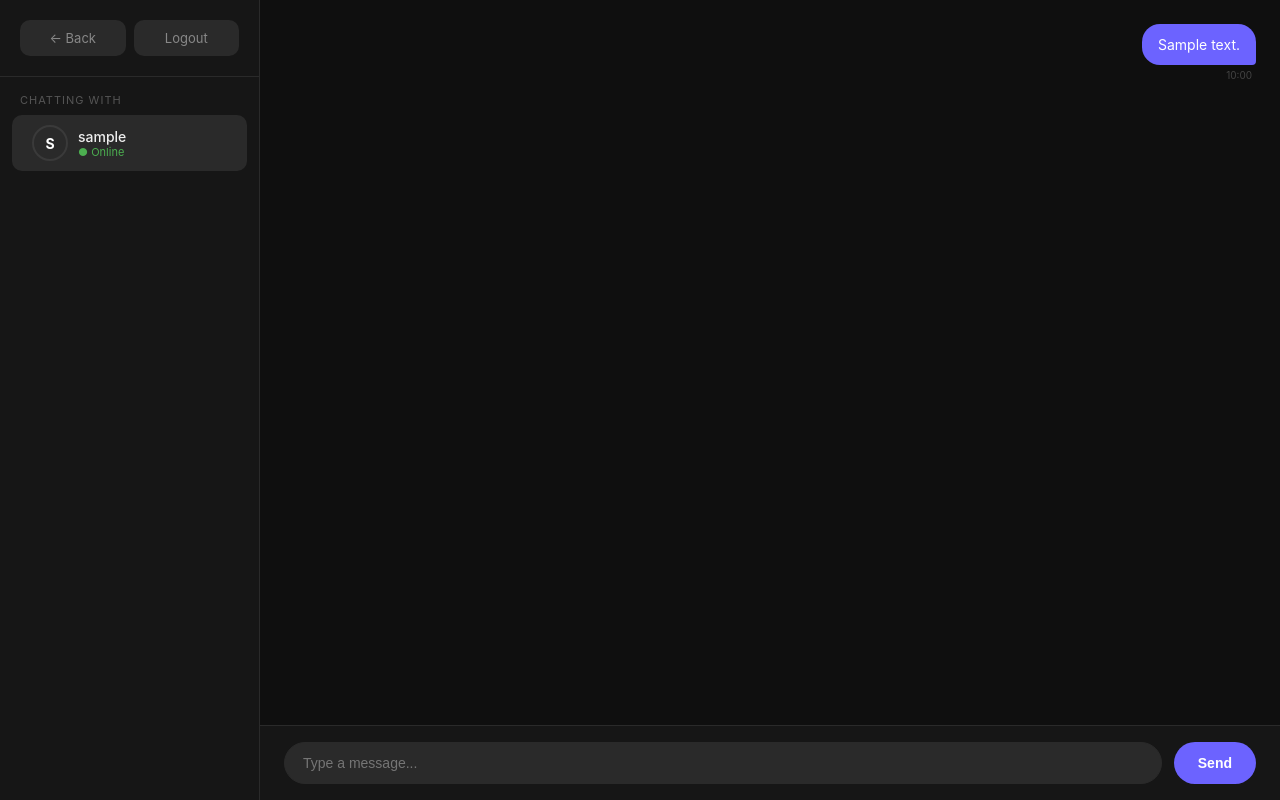
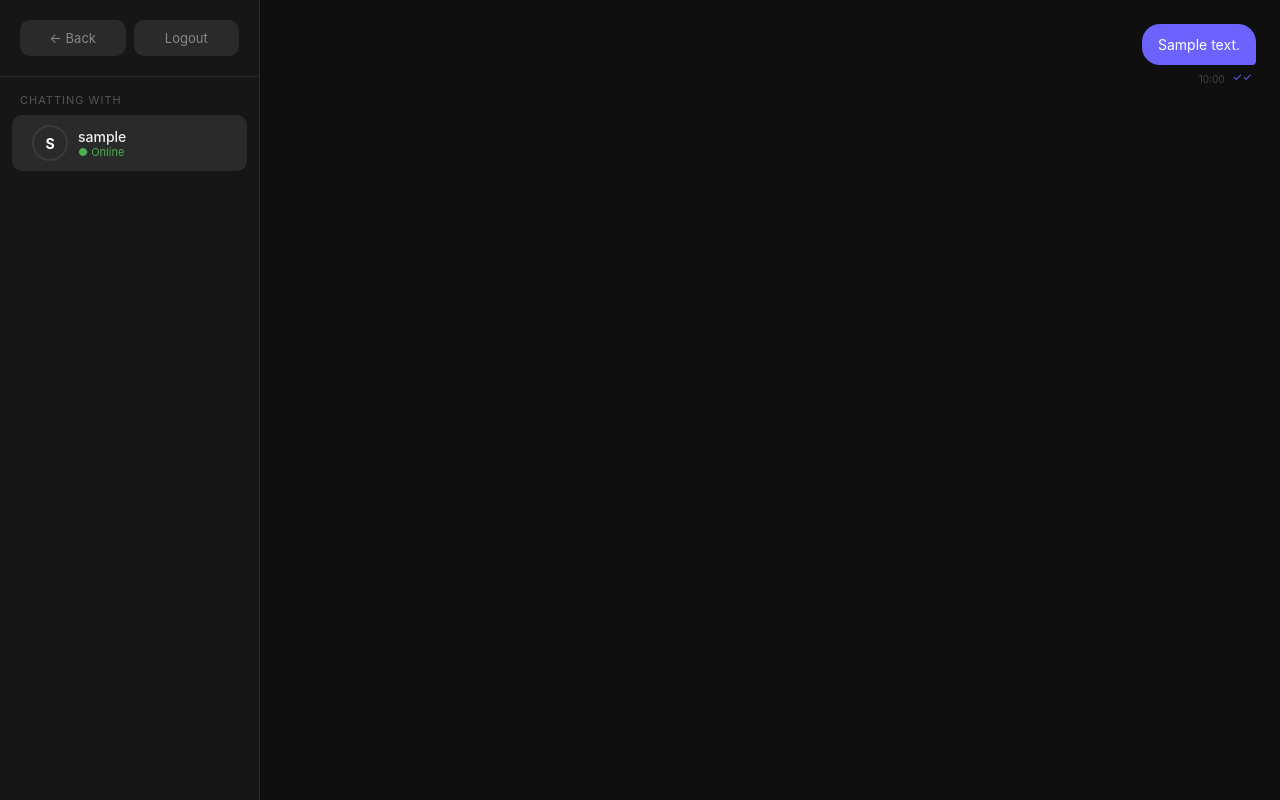
Before and after one commit to faridullah77/messaging-app, a Flask app: page /chat/1 in a window 1280 px wide. Run offline with Flask 3, Linux system fonts and the light colour scheme; a user stored in the database is signed in; tables that the repository leaves empty hold one stand-in row (values such as "Sample post"); some libraries are stand-ins or nearby versions.

Commit message:
Add message seen/delivered ticks

```diff
--- a/app.py
+++ b/app.py
@@ -207,7 +207,8 @@ def handle_message(data):
     msg = Message(
         sender_id=current_user.id,
         receiver_id=receiver_id,
-        content=content
+        content=content,
+        is_read=False
     )
     db.session.add(msg)
     db.session.commit()
@@ -215,13 +216,25 @@ def handle_message(data):
         'message': content,
         'sender': current_user.username,
         'sender_id': current_user.id,
-        'timestamp': msg.timestamp.strftime('%H:%M')
+        'timestamp': msg.timestamp.strftime('%H:%M'),
+        'msg_id': msg.id,
+        'is_read': False
     }
     emit('receive_message', payload, room=f'user_{receiver_id}')
     emit('receive_message', payload, room=f'user_{current_user.id}')
-
 with app.app_context():
     db.create_all()
 
+@socketio.on('message_seen')
+def handle_message_seen(data):
+    if not current_user.is_authenticated:
+        return
+    msg_id = data.get('msg_id')
+    msg = Message.query.get(msg_id)
+    if msg and msg.receiver_id == current_user.id:
+        msg.is_read = True
+        db.session.commit()
+        emit('message_read', {'msg_id': msg_id}, room=f'user_{msg.sender_id}')
+
 if __name__ == '__main__':
     socketio.run(app, debug=True)
--- a/static/css/style.css
+++ b/static/css/style.css
@@ -806,3 +806,20 @@ body {
         display: none;
     }
 }
+/* ── Message Ticks ── */
+.message-meta {
+    display: flex;
+    align-items: center;
+    gap: 4px;
+    margin-top: 4px;
+    padding: 0 4px;
+}
+
+.tick {
+    font-size: 11px;
+    color: #666;
+}
+
+.tick.seen {
+    color: #6c63ff;
+}
--- a/static/js/chat.js
+++ b/static/js/chat.js
@@ -6,6 +6,11 @@ const messagesContainer = document.getElementById('messages');
 
 // ── Scroll to bottom on load ──
 scrollToBottom();
+
+// ── Mark existing messages as seen ──
+document.querySelectorAll('.message.theirs[data-msg-id]').forEach(el => {
+    socket.emit('message_seen', { msg_id: parseInt(el.dataset.msgId) });
+});
 
 // ── Send Message ──
 function sendMessage() {
@@ -20,7 +25,6 @@ function sendMessage() {
 }
 
 sendBtn.addEventListener('click', sendMessage);
-
 messageInput.addEventListener('keydown', (e) => {
     if (e.key === 'Enter') sendMessage();
 });
@@ -51,17 +55,31 @@ socket.on('receive_message', (data) => {
 
     if (!isMine) {
         playNotificationSound();
+        socket.emit('message_seen', { msg_id: data.msg_id });
     }
 
     const msgEl = document.createElement('div');
     msgEl.classList.add('message', isMine ? 'mine' : 'theirs');
+    if (data.msg_id) msgEl.dataset.msgId = data.msg_id;
     msgEl.innerHTML = `
         ${!isMine ? `<span class="message-sender">${data.sender}</span>` : ''}
         <div class="message-bubble">${escapeHtml(data.message)}</div>
-        <span class="message-time">${data.timestamp}</span>
+        <div class="message-meta">
+            <span class="message-time">${data.timestamp}</span>
+            ${isMine ? `<span class="tick" id="tick-${data.msg_id}">✓</span>` : ''}
+        </div>
     `;
     messagesContainer.appendChild(msgEl);
     scrollToBottom();
+});
+
+// ── Message Read (ticks turn blue) ──
+socket.on('message_read', (data) => {
+    const tick = document.getElementById(`tick-${data.msg_id}`);
+    if (tick) {
+        tick.textContent = '✓✓';
+        tick.classList.add('seen');
+    }
 });
 
 // ── Helpers ──
--- a/templates/chat.html
+++ b/templates/chat.html
@@ -30,29 +30,25 @@
     </div>
 
     <!-- Chat Area -->
-    <div class="chat-area">
     <div class="messages-container" id="messages">
     {% for msg in messages %}
-            <div class="message {% if msg.sender_id == current_user.id %}mine{% else %}theirs{% endif %}">
+    <div class="message {% if msg.sender_id == current_user.id %}mine{% else %}theirs{% endif %}"
+         data-msg-id="{{ msg.id }}">
         {% if msg.sender_id != current_user.id %}
         <span class="message-sender">{{ friend.username }}</span>
         {% endif %}
         <div class="message-bubble">{{ msg.content }}</div>
+        <div class="message-meta">
             <span class="message-time">{{ msg.timestamp.strftime('%H:%M') }}</span>
+            {% if msg.sender_id == current_user.id %}
+            <span class="tick {% if msg.is_read %}seen{% endif %}" id="tick-{{ msg.id }}">
+                {% if msg.is_read %}✓✓{% else %}✓{% endif %}
+            </span>
+            {% endif %}
+        </div>
     </div>
     {% endfor %}
 </div>
-        <div class="input-area">
-            <input
-                type="text"
-                id="message-input"
-                placeholder="Type a message..."
-                autocomplete="off"
-            />
-            <button id="send-btn">Send</button>
-        </div>
-    </div>
-
 </div>
 {% endblock %}
 
```
Lines whose indentation alone changed are shown as unchanged.
